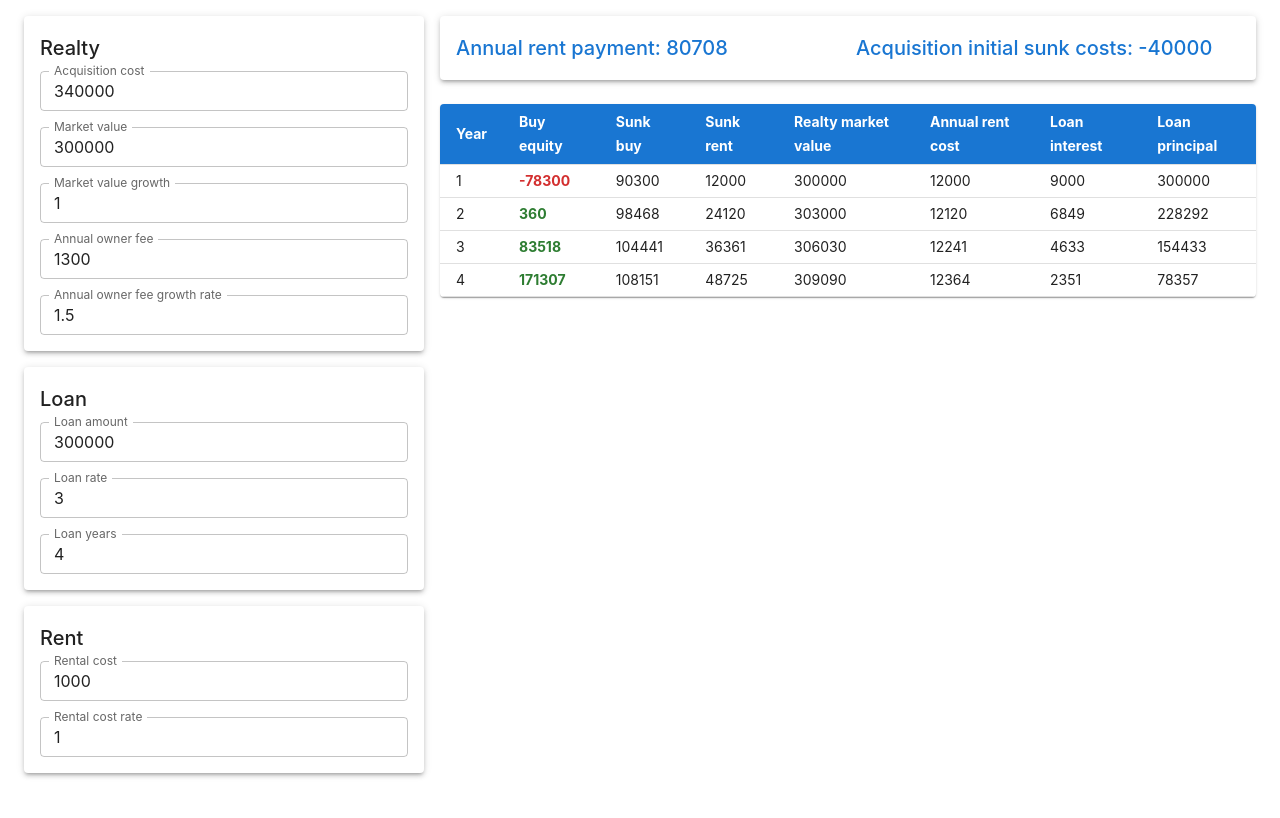
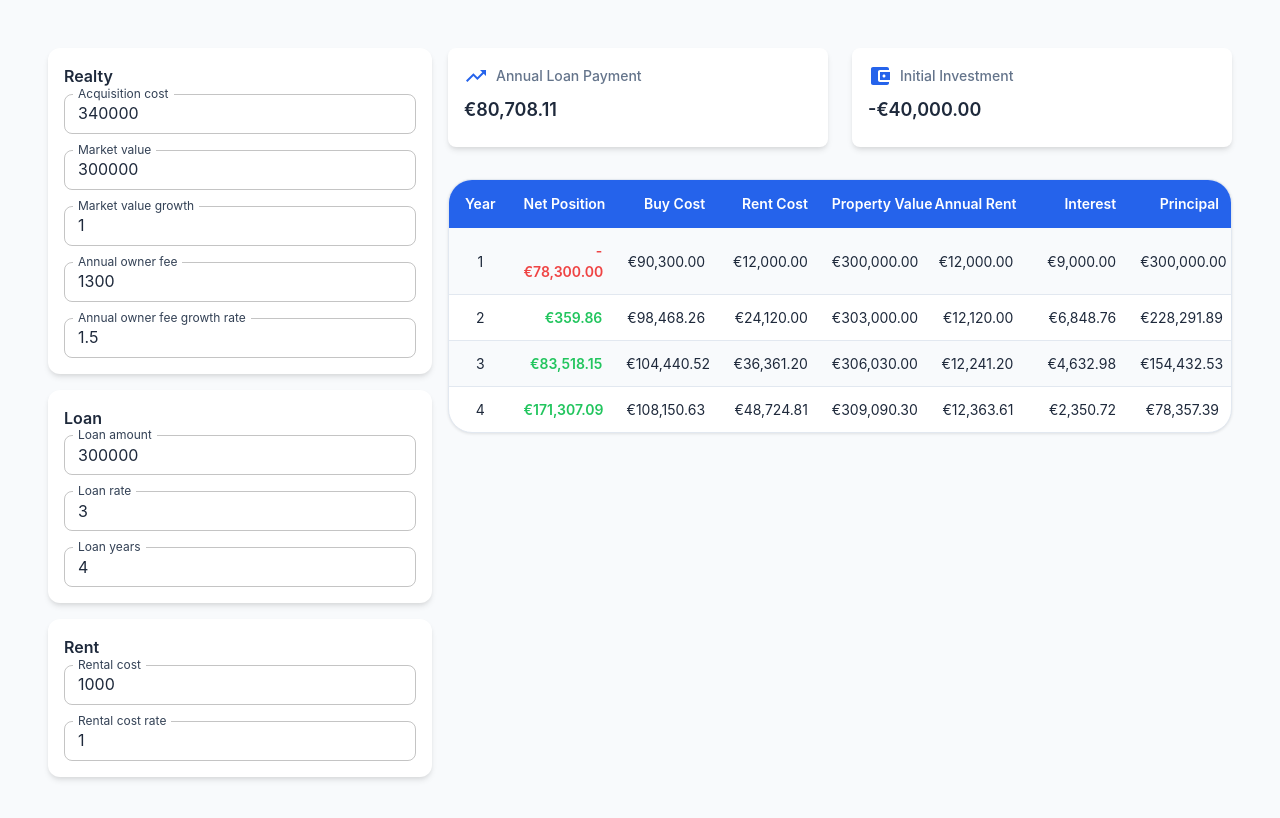
Before and after one commit to juliendubost/real-estate-amortization, a React (Create React App) app: page / in a window 1280 px wide. Shown: the top 818 px of the page. Built offline with nearby package versions, Linux system fonts and the light colour scheme; the HTML template or start-up script is replaced by a standard one.

Commit message:
update styling

```diff
--- a/src/App.tsx
+++ b/src/App.tsx
@@ -1,19 +1,57 @@
 import React from 'react';
 import Input from './Input';
-import { ThemeProvider, createTheme, CssBaseline } from '@mui/material';
+import { ThemeProvider, createTheme, CssBaseline, Container, Box } from '@mui/material';
+import { grey } from '@mui/material/colors';
 
 const theme = createTheme({
   palette: {
     mode: 'light',
     primary: {
-      main: '#1976d2',
+      main: '#2563eb',
+      light: '#60a5fa',
+      dark: '#1d4ed8',
+      contrastText: '#ffffff',
     },
     secondary: {
-      main: '#dc004e',
+      main: '#7c3aed',
+      light: '#a78bfa',
+      dark: '#5b21b6',
+      contrastText: '#ffffff',
+    },
+    background: {
+      default: '#f8fafc',
+      paper: '#ffffff',
+    },
+    text: {
+      primary: '#1e293b',
+      secondary: '#64748b',
+    },
+    error: {
+      main: '#ef4444',
+      light: '#fca5a5',
+      dark: '#b91c1c',
+    },
+    success: {
+      main: '#22c55e',
+      light: '#86efac',
+      dark: '#15803d',
+    },
+    grey: {
+      50: '#f8fafc',
+      100: '#f1f5f9',
+      200: '#e2e8f0',
+      300: '#cbd5e1',
+      400: '#94a3b8',
+      500: '#64748b',
+      600: '#475569',
+      700: '#334155',
+      800: '#1e293b',
+      900: '#0f172a',
     },
   },
   typography: {
     fontFamily: [
+      'Inter',
       '-apple-system',
       'BlinkMacSystemFont',
       '"Segoe UI"',
@@ -22,6 +60,99 @@ const theme = createTheme({
       'Arial',
       'sans-serif',
     ].join(','),
+    h1: {
+      fontSize: '2.5rem',
+      fontWeight: 700,
+      lineHeight: 1.2,
+      color: '#1e293b',
+    },
+    h2: {
+      fontSize: '2rem',
+      fontWeight: 600,
+      lineHeight: 1.3,
+      color: '#1e293b',
+    },
+    h3: {
+      fontSize: '1.5rem',
+      fontWeight: 600,
+      lineHeight: 1.4,
+      color: '#1e293b',
+    },
+    h4: {
+      fontSize: '1.25rem',
+      fontWeight: 600,
+      lineHeight: 1.4,
+      color: '#1e293b',
+    },
+    h5: {
+      fontSize: '1.125rem',
+      fontWeight: 600,
+      lineHeight: 1.5,
+      color: '#1e293b',
+    },
+    h6: {
+      fontSize: '1rem',
+      fontWeight: 600,
+      lineHeight: 1.5,
+      color: '#1e293b',
+    },
+    body1: {
+      fontSize: '1rem',
+      lineHeight: 1.5,
+      color: '#334155',
+    },
+    body2: {
+      fontSize: '0.875rem',
+      lineHeight: 1.5,
+      color: '#475569',
+    },
+  },
+  shape: {
+    borderRadius: 12,
+  },
+  components: {
+    MuiButton: {
+      styleOverrides: {
+        root: {
+          textTransform: 'none',
+          fontWeight: 600,
+          borderRadius: 8,
+          padding: '0.5rem 1.5rem',
+          boxShadow: 'none',
+          '&:hover': {
+            boxShadow: '0px 2px 4px -1px rgba(0,0,0,0.1), 0px 4px 6px -1px rgba(0,0,0,0.1)',
+          },
+        },
+      },
+    },
+    MuiPaper: {
+      styleOverrides: {
+        root: {
+          borderRadius: 12,
+          boxShadow: '0px 4px 6px -1px rgba(0,0,0,0.1), 0px 2px 4px -1px rgba(0,0,0,0.06)',
+        },
+      },
+    },
+    MuiCard: {
+      styleOverrides: {
+        root: {
+          borderRadius: 12,
+          boxShadow: '0px 4px 6px -1px rgba(0,0,0,0.1), 0px 2px 4px -1px rgba(0,0,0,0.06)',
+        },
+      },
+    },
+    MuiTextField: {
+      styleOverrides: {
+        root: {
+          '& .MuiOutlinedInput-root': {
+            borderRadius: 8,
+            '&:hover fieldset': {
+              borderColor: '#60a5fa',
+            },
+          },
+        },
+      },
+    },
   },
 });
 
@@ -29,7 +160,15 @@ const App: React.FC = () => {
   return (
     <ThemeProvider theme={theme}>
       <CssBaseline />
-      <Input />
+      <Box sx={{
+        minHeight: '100vh',
+        bgcolor: 'background.default',
+        py: 4,
+      }}>
+        <Container maxWidth="xl">
+          <Input />
+        </Container>
+      </Box>
     </ThemeProvider>
   );
 };
--- a/src/Table.tsx
+++ b/src/Table.tsx
@@ -10,10 +10,46 @@ import {
   Paper,
   Typography,
   Box,
-  Grid
+  Grid,
+  Card,
+  CardContent,
+  useTheme,
+  useMediaQuery,
+  Tooltip,
 } from '@mui/material'
+import TrendingUpIcon from '@mui/icons-material/TrendingUp';
+import AccountBalanceWalletIcon from '@mui/icons-material/AccountBalanceWallet';
+import { styled } from '@mui/material/styles';
+
+const StyledCard = styled(Card)(({ theme }) => ({
+  height: '100%',
+  transition: 'transform 0.2s ease-in-out, box-shadow 0.2s ease-in-out',
+  borderRadius: 8,
+  '&:hover': {
+    transform: 'translateY(-2px)',
+    boxShadow: '0px 8px 12px -3px rgba(0,0,0,0.1), 0px 4px 6px -2px rgba(0,0,0,0.05)',
+  },
+}));
+
+const StatCard = ({ title, value, icon: Icon }: { title: string; value: string; icon: React.ElementType }) => (
+  <StyledCard>
+    <CardContent>
+      <Box sx={{ display: 'flex', alignItems: 'center', mb: 1 }}>
+        <Icon sx={{ color: 'primary.main', mr: 1 }} />
+        <Typography variant="subtitle2" color="text.secondary">
+          {title}
+        </Typography>
+      </Box>
+      <Typography variant="h5" color="text.primary" fontWeight="600">
+        {value}
+      </Typography>
+    </CardContent>
+  </StyledCard>
+);
 
 const Table = (props: InputProps): React.JSX.Element => {
+  const theme = useTheme();
+  const isSmallScreen = useMediaQuery(theme.breakpoints.down('md'));
 
   // initial values
   let loanRateAbs = props.loanRate / 100;
@@ -57,79 +93,172 @@ const Table = (props: InputProps): React.JSX.Element => {
     sunkCostDelta.push(sunkCostRent[i] - sunkCostBuy[i] + liquidationValue[i]);
   };
 
+  const formatCurrency = (value: number) => {
+    return new Intl.NumberFormat('en-US', {
+      style: 'currency',
+      currency: 'EUR',
+      maximumFractionDigits: isSmallScreen ? 0 : 2,
+      notation: isSmallScreen ? 'compact' : 'standard'
+    }).format(value);
+  };
+
   const getYearData = (year: number): React.JSX.Element => {
     const isNegative = sunkCostDelta[year] < 0;
 
     return (
-      <TableRow key={year}>
+      <TableRow
+        key={year}
+        sx={{
+          '&:nth-of-type(odd)': {
+            backgroundColor: theme.palette.grey[50],
+          },
+          '&:hover': {
+            backgroundColor: theme.palette.grey[100],
+          },
+          transition: 'background-color 0.2s ease-in-out',
+        }}
+      >
         <TableCell>{years[year]}</TableCell>
         <TableCell sx={{
-          color: isNegative ? 'error.main' : 'success.main',
-          fontWeight: 'bold'
+          color: isNegative ? theme.palette.error.main : theme.palette.success.main,
+          fontWeight: 600,
         }}>
-          {sunkCostDelta[year].toFixed(0)}
+          {formatCurrency(sunkCostDelta[year])}
         </TableCell>
-        <TableCell>{sunkCostBuy[year].toFixed(0)}</TableCell>
-        <TableCell>{sunkCostRent[year].toFixed(0)}</TableCell>
-        <TableCell>{realtyMV[year].toFixed(0)}</TableCell>
-        <TableCell>{annualRentalCost[year].toFixed(0)}</TableCell>
-        <TableCell>{interest[year].toFixed(0)}</TableCell>
-        <TableCell>{principal[year].toFixed(0)}</TableCell>
+        <TableCell>{formatCurrency(sunkCostBuy[year])}</TableCell>
+        <TableCell>{formatCurrency(sunkCostRent[year])}</TableCell>
+        <TableCell>{formatCurrency(realtyMV[year])}</TableCell>
+        <TableCell>{formatCurrency(annualRentalCost[year])}</TableCell>
+        <TableCell>{formatCurrency(interest[year])}</TableCell>
+        <TableCell>{formatCurrency(principal[year])}</TableCell>
       </TableRow>
     );
   };
 
+  const tableHeaders = [
+    { id: 'year', label: 'Year', tooltip: 'Year number' },
+    { id: 'equity', label: 'Net Position', tooltip: 'Buy vs. Rent Financial Position' },
+    { id: 'buyCost', label: 'Buy Cost', tooltip: 'Total Cost of Buying' },
+    { id: 'rentCost', label: 'Rent Cost', tooltip: 'Total Cost of Renting' },
+    { id: 'value', label: 'Property Value', tooltip: 'Current Property Market Value' },
+    { id: 'rent', label: 'Annual Rent', tooltip: 'Yearly Rental Cost' },
+    { id: 'interest', label: 'Interest', tooltip: 'Yearly Loan Interest' },
+    { id: 'principal', label: 'Principal', tooltip: 'Remaining Loan Principal' },
+  ];
+
   return (
-    <>
-      <Paper elevation={3} sx={{ p: 2, mb: 3 }}>
-        <Grid container spacing={2}>
+    <Box>
+      <Grid container spacing={3} sx={{ mb: 4 }}>
         <Grid item xs={12} sm={6}>
-            <Typography variant="h6" color="primary">
-              Annual rent payment: {annualPaymentAmount.toFixed(0)}
-            </Typography>
+          <StatCard
+            title="Annual Loan Payment"
+            value={formatCurrency(annualPaymentAmount)}
+            icon={TrendingUpIcon}
+          />
         </Grid>
         <Grid item xs={12} sm={6}>
-            <Typography variant="h6" color="primary">
-              Acquisition initial sunk costs: {(realtyMV[0] - props.acquisitionCost).toFixed(0)}
-            </Typography>
+          <StatCard
+            title="Initial Investment"
+            value={formatCurrency(realtyMV[0] - props.acquisitionCost)}
+            icon={AccountBalanceWalletIcon}
+          />
         </Grid>
       </Grid>
-      </Paper>
-      <TableContainer component={Paper} sx={{
-        elevation: 3,
+
+      <TableContainer
+        component={Paper}
+        sx={{
+          borderRadius: 2,
+          boxShadow: '0px 1px 3px rgba(0,0,0,0.1)',
+          border: '1px solid',
+          borderColor: 'grey.200',
+          overflow: 'hidden',
           '& .MuiTableCell-head': {
-          backgroundColor: 'primary.main',
-          color: 'white',
-          fontWeight: 'bold'
+            backgroundColor: theme.palette.primary.main,
+            color: theme.palette.primary.contrastText,
+            fontWeight: 600,
+            whiteSpace: 'nowrap',
+            padding: theme.spacing(1.5),
+            fontSize: '0.875rem',
+            borderBottom: 'none',
+            '&:first-of-type': {
+              borderTopLeftRadius: 0,
+            },
+            '&:last-of-type': {
+              borderTopRightRadius: 0,
+            },
           },
           '& .MuiTableCell-body': {
+            padding: theme.spacing(1.5),
             fontSize: '0.875rem',
-          whiteSpace: 'nowrap'
+            borderBottom: `1px solid ${theme.palette.grey[200]}`,
           },
-        '& .MuiTable-root': {
-          minWidth: 650
-        }
-      }}>
-        <MuiTable size="small">
+          '& .MuiTableRow-root:last-child .MuiTableCell-body': {
+            borderBottom: 'none',
+          },
+          '& .MuiTableRow-root:hover': {
+            backgroundColor: theme.palette.grey[50],
+          },
+        }}
+      >
+        <MuiTable size={isSmallScreen ? "small" : "medium"} sx={{ tableLayout: 'fixed' }}>
           <TableHead>
             <TableRow>
-              <TableCell>Year</TableCell>
-              <TableCell>Buy equity</TableCell>
-              <TableCell>Sunk buy</TableCell>
-              <TableCell>Sunk rent</TableCell>
-              <TableCell>Realty market value</TableCell>
-              <TableCell>Annual rent cost</TableCell>
-              <TableCell>Loan interest</TableCell>
-              <TableCell>Loan principal</TableCell>
+              {tableHeaders.map((header) => (
+                <Tooltip
+                  key={header.id}
+                  title={header.tooltip}
+                  arrow
+                  placement="top"
+                  enterDelay={300}
+                >
+                  <TableCell sx={{
+                    width: header.id === 'year' ? '8%' : 'auto',
+                    textAlign: header.id === 'year' ? 'center' : 'right',
+                  }}>
+                    {header.label}
+                  </TableCell>
+                </Tooltip>
+              ))}
             </TableRow>
           </TableHead>
           <TableBody>
-            {years.map((_, i) => getYearData(i))}
+            {years.map((_, i) => (
+              <TableRow
+                key={i}
+                sx={{
+                  '&:nth-of-type(odd)': {
+                    backgroundColor: theme.palette.grey[50],
+                  },
+                  '&:hover': {
+                    backgroundColor: `${theme.palette.primary.light}15`,
+                  },
+                  transition: 'background-color 0.2s ease-in-out',
+                }}
+              >
+                <TableCell sx={{ textAlign: 'center' }}>{years[i]}</TableCell>
+                <TableCell
+                  sx={{
+                    color: sunkCostDelta[i] < 0 ? theme.palette.error.main : theme.palette.success.main,
+                    fontWeight: 600,
+                    textAlign: 'right',
+                  }}
+                >
+                  {formatCurrency(sunkCostDelta[i])}
+                </TableCell>
+                <TableCell sx={{ textAlign: 'right' }}>{formatCurrency(sunkCostBuy[i])}</TableCell>
+                <TableCell sx={{ textAlign: 'right' }}>{formatCurrency(sunkCostRent[i])}</TableCell>
+                <TableCell sx={{ textAlign: 'right' }}>{formatCurrency(realtyMV[i])}</TableCell>
+                <TableCell sx={{ textAlign: 'right' }}>{formatCurrency(annualRentalCost[i])}</TableCell>
+                <TableCell sx={{ textAlign: 'right' }}>{formatCurrency(interest[i])}</TableCell>
+                <TableCell sx={{ textAlign: 'right' }}>{formatCurrency(principal[i])}</TableCell>
+              </TableRow>
+            ))}
           </TableBody>
         </MuiTable>
       </TableContainer>
-    </>
-  )
+    </Box>
+  );
 }
 
-export default Table
+export default Table;
```
Lines whose indentation alone changed are shown as unchanged.
